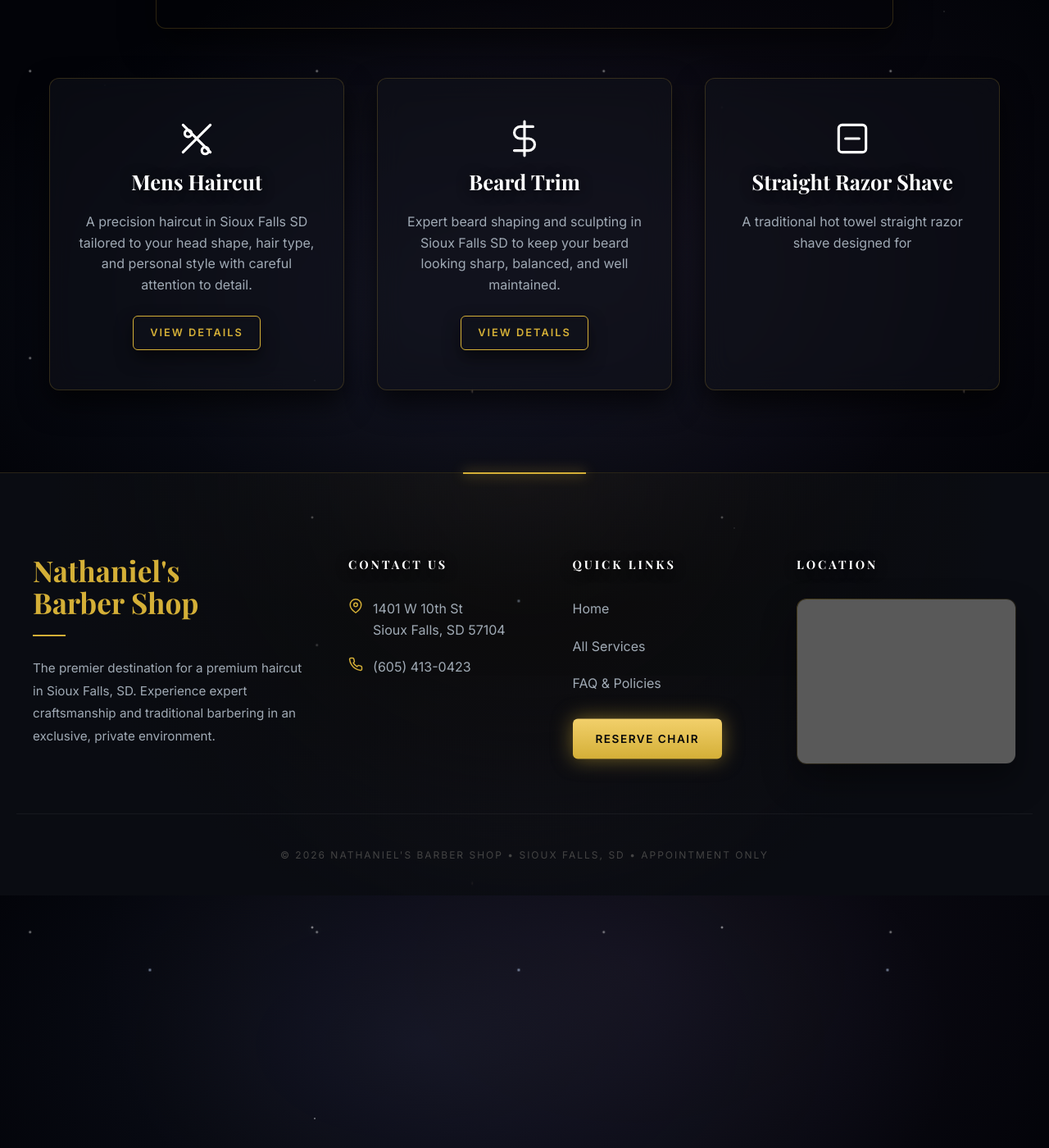
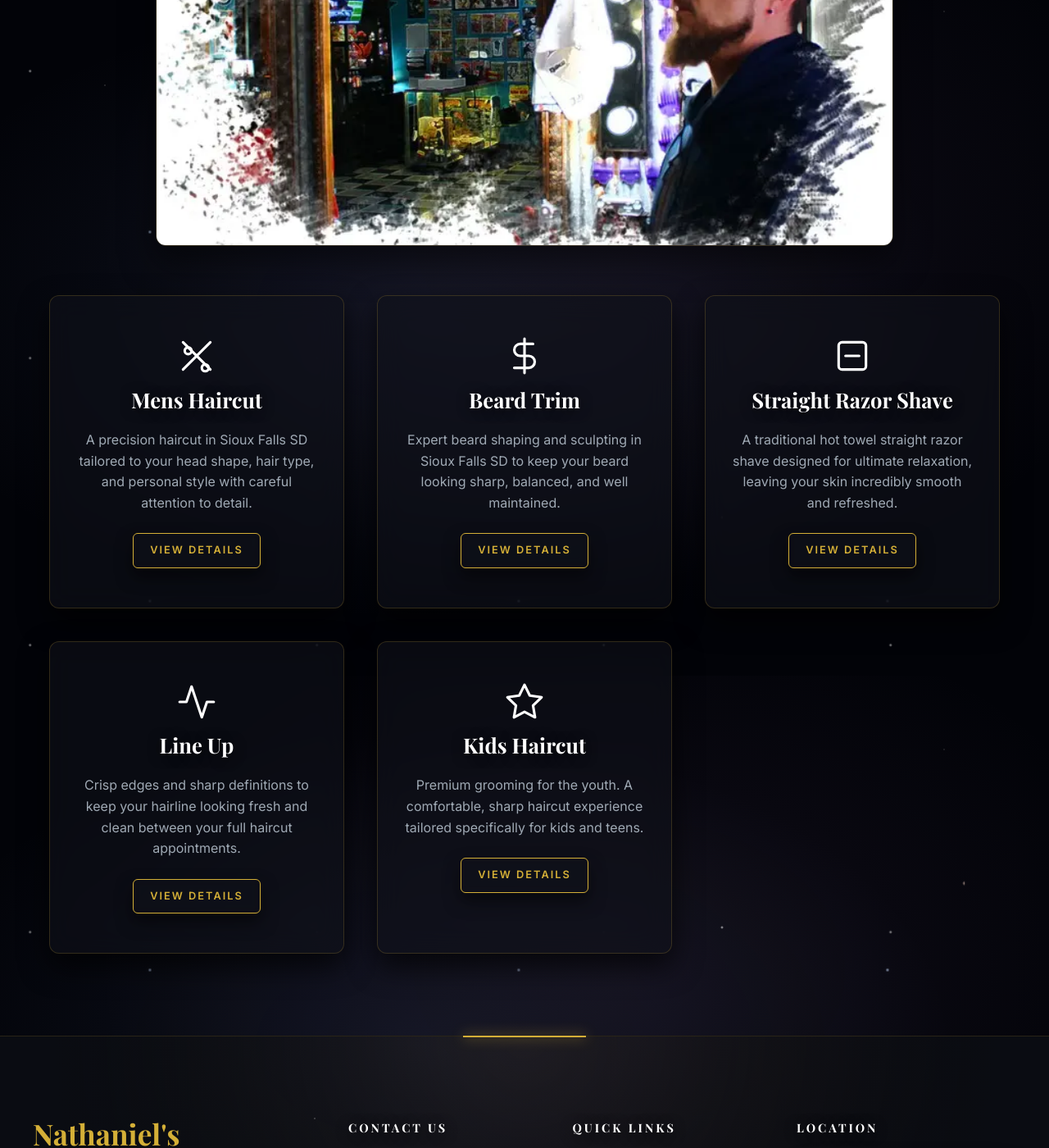
Before and after one commit to YourOnlineSquad/nathaniels-barber-shop, a Jekyll site: the page built from services/index.md, in a window 1280 px wide and 1400 px high, scrolled down 976 px. Shown: the whole window at 82% size. Built offline with Jekyll 4.4.1, drawn with Linux system fonts in a browser that asks for light colours; some web fonts are replaced; grey boxes are pictures that could not be loaded.

Commit message:
Update index.md

```diff
--- a/services/index.md
+++ b/services/index.md
@@ -193,8 +193,8 @@ description: Explore barbershop services in Sioux Falls SD at Nathaniel’s Barb
 <section class="section" style="padding-top: 20px;">
   <div class="container" style="max-width: 1200px; text-align: center; padding: 0 20px;">
 
-    <div style="border-radius: 12px; overflow: hidden; border: 1px solid var(--border-glow); box-shadow: 0 20px 40px rgba(0,0,0,0.5); margin: 0 auto 60px; max-width: 900px; background: rgba(0,0,0,0.2); padding: 20px;">
-      <img src="{{ site.baseurl }}/assets/images/barber/nathaniels-barber-shop-logo.webp" alt="Nathaniel's Barber Shop Logo" style="width: 100%; max-width: 400px; height: auto; display: block; margin: 0 auto;">
+    <div style="border-radius: 12px; overflow: hidden; border: 1px solid var(--border-glow); box-shadow: 0 20px 40px rgba(0,0,0,0.5); margin: 0 auto 60px; max-width: 900px;">
+      <img src="{{ site.baseurl }}/assets/images/barber/sioux-falls-barber-shop-interior-artistic.webp" alt="Artistic interior of Nathaniel's Barber Shop in Sioux Falls SD" style="width: 100%; height: auto; display: block; object-fit: cover; aspect-ratio: 16/9;">
     </div>
 
     <div class="card-grid">
@@ -216,4 +216,24 @@ description: Explore barbershop services in Sioux Falls SD at Nathaniel’s Barb
       <a href="{{ site.baseurl }}/services/shave" class="card">
         <svg width="50" height="50" viewBox="0 0 24 24" fill="none" stroke="currentColor" stroke-width="1.5" stroke-linecap="round" stroke-linejoin="round"><rect x="4" y="4" width="16" height="16" rx="2" ry="2"/><line x1="8" y1="12" x2="16" y2="12"/></svg>
         <h3>Straight Razor Shave</h3>
-        <p>A traditional hot towel straight razor shave designed for
+        <p>A traditional hot towel straight razor shave designed for ultimate relaxation, leaving your skin incredibly smooth and refreshed.</p>
+        <span class="btn-primary" style="padding: 10px 20px; font-size: 0.8rem; background: transparent;">View Details</span>
+      </a>
+
+      <a href="{{ site.baseurl }}/services/line-up" class="card">
+        <svg width="50" height="50" viewBox="0 0 24 24" fill="none" stroke="currentColor" stroke-width="1.5" stroke-linecap="round" stroke-linejoin="round"><polyline points="22 12 18 12 15 21 9 3 6 12 2 12"></polyline></svg>
+        <h3>Line Up</h3>
+        <p>Crisp edges and sharp definitions to keep your hairline looking fresh and clean between your full haircut appointments.</p>
+        <span class="btn-primary" style="padding: 10px 20px; font-size: 0.8rem; background: transparent;">View Details</span>
+      </a>
+
+      <a href="{{ site.baseurl }}/services/kids-haircut" class="card">
+        <svg width="50" height="50" viewBox="0 0 24 24" fill="none" stroke="currentColor" stroke-width="1.5" stroke-linecap="round" stroke-linejoin="round"><polygon points="12 2 15.09 8.26 22 9.27 17 14.14 18.18 21.02 12 17.77 5.82 21.02 7 14.14 2 9.27 8.91 8.26 12 2"></polygon></svg>
+        <h3>Kids Haircut</h3>
+        <p>Premium grooming for the youth. A comfortable, sharp haircut experience tailored specifically for kids and teens.</p>
+        <span class="btn-primary" style="padding: 10px 20px; font-size: 0.8rem; background: transparent;">View Details</span>
+      </a>
+
+    </div>
+  </div>
+</section>
```
